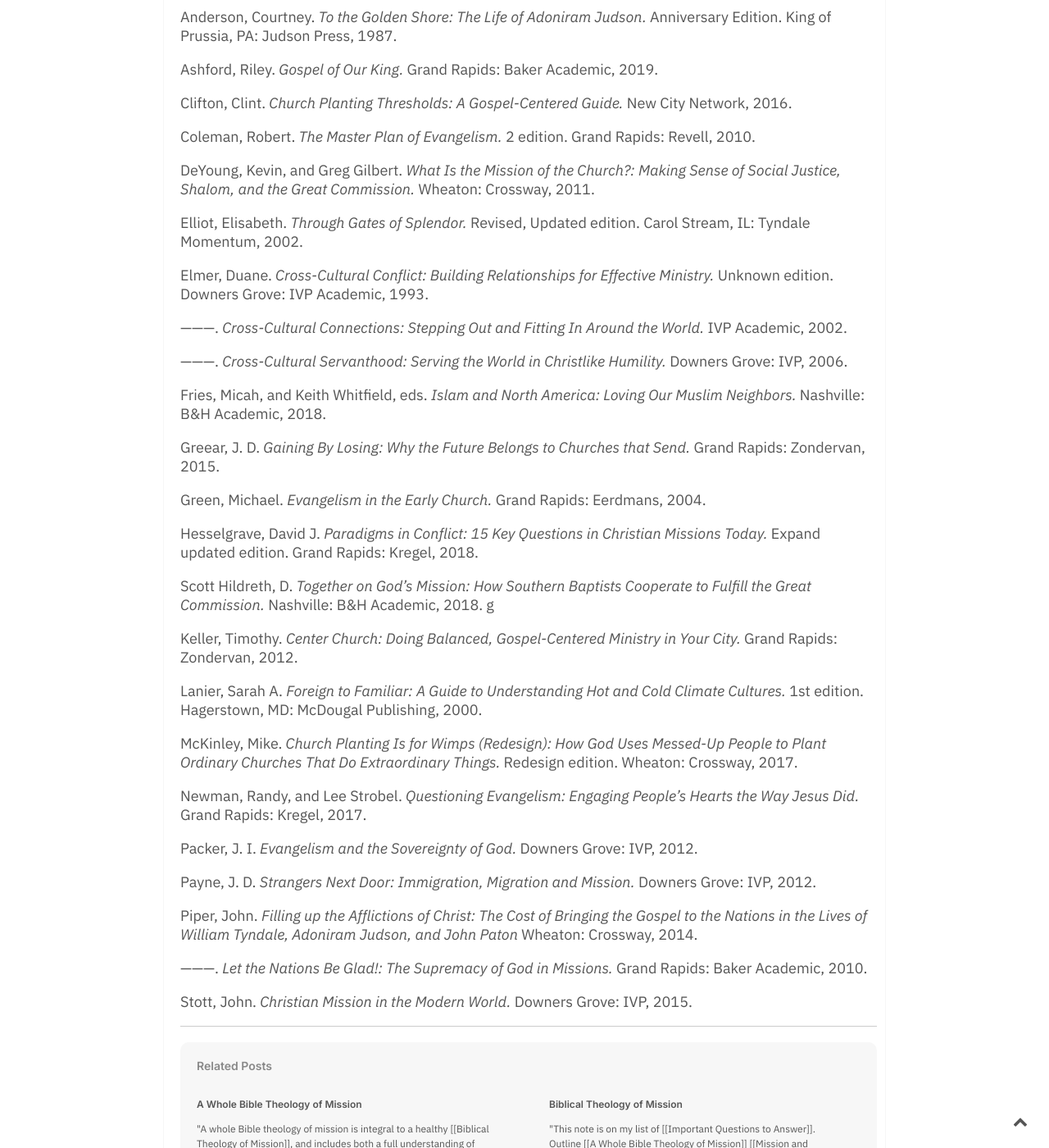
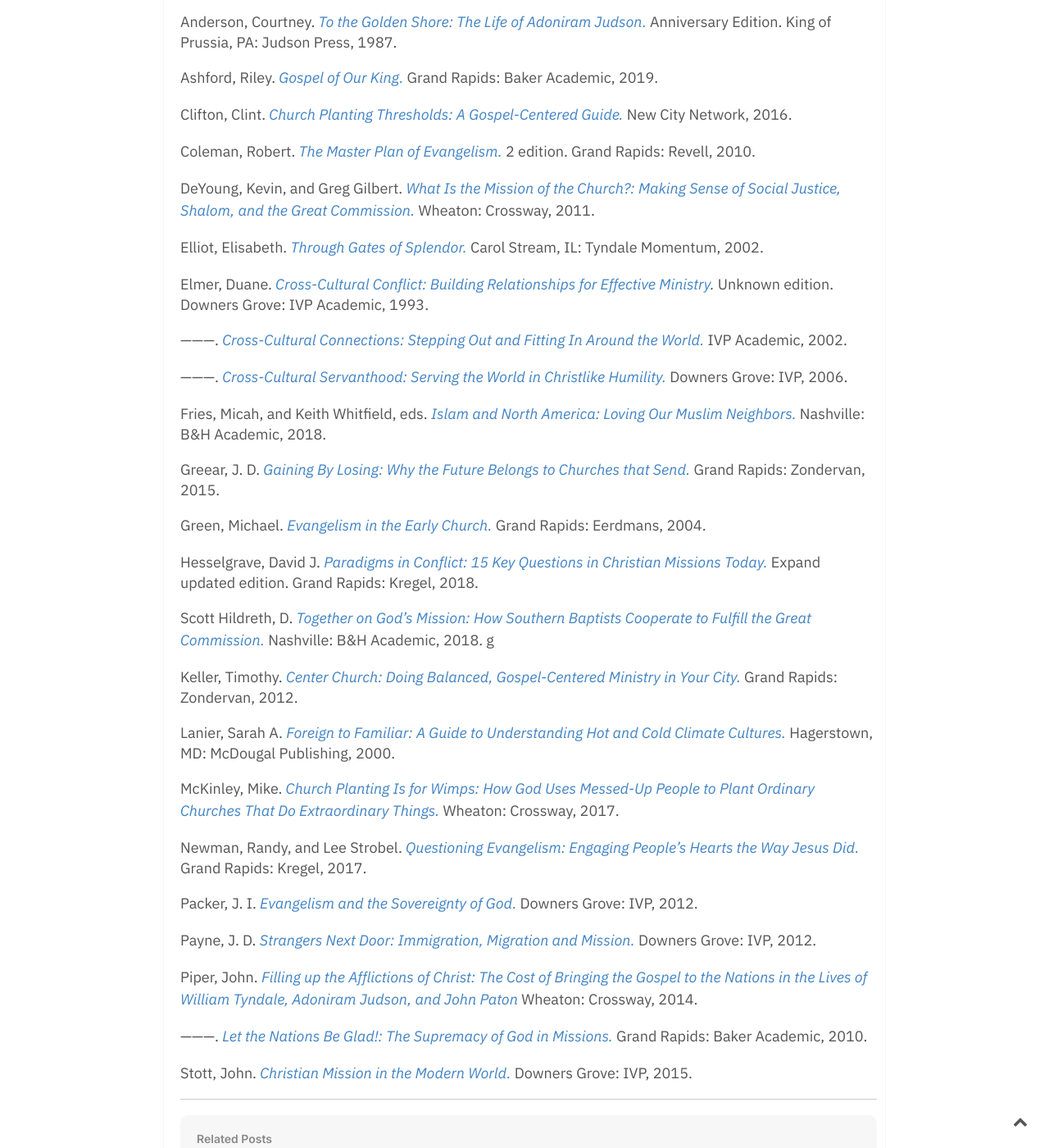
Before and after one commit to keelancook/notebook, a Jekyll site: the page built from _notes/book-notes/Missions Bibliography.md, in a window 1280 px wide and 1400 px high, scrolled down 723 px. Shown: the whole window at 82% size. Built offline with Jekyll 4.4.1, drawn with Linux system fonts in a browser that asks for light colours.

Commit message:
added links to missions bibliography

```diff
--- a/_notes/book-notes/Missions Bibliography.md
+++ b/_notes/book-notes/Missions Bibliography.md
@@ -9,50 +9,50 @@ tags: book-notes missions
 
 >The following books are a selection of works that I regularly recommend to pastors and ministry leaders in local churches to suggest and use with their congregations. These books cover a ranger of topics under the broader umbrella of missions. They take up topics such as: evangelism, church planting, global missions, revitalization and replanting, missionary biographies, and sending for missions.
 
-Akin, Daniel L. *Ten Who Changed the World.* Nashville: B&H, 2012.
+Akin, Daniel L. *[Ten Who Changed the World.](https://amzn.to/3lE0nlg)* Nashville: B&H, 2012.
 
-Anderson, Courtney. *To the Golden Shore: The Life of Adoniram Judson.* Anniversary Edition. King of Prussia, PA: Judson Press, 1987.
+Anderson, Courtney. *[To the Golden Shore: The Life of Adoniram Judson.](https://amzn.to/3lz2Qxn)* Anniversary Edition. King of Prussia, PA: Judson Press, 1987.
 
-Ashford, Riley. *Gospel of Our King.* Grand Rapids: Baker Academic, 2019.
+Ashford, Riley. *[Gospel of Our King.](https://amzn.to/3iqlIfU)* Grand Rapids: Baker Academic, 2019.
 
-Clifton, Clint. *Church Planting Thresholds: A Gospel-Centered Guide.* New City Network, 2016.
+Clifton, Clint. *[Church Planting Thresholds: A Gospel-Centered Guide.](https://amzn.to/3rTcagM)* New City Network, 2016.
 
-Coleman, Robert. *The Master Plan of Evangelism.* 2 edition. Grand Rapids: Revell, 2010.
+Coleman, Robert. *[The Master Plan of Evangelism.](https://amzn.to/2VkAtsg)* 2 edition. Grand Rapids: Revell, 2010.
 
-DeYoung, Kevin, and Greg Gilbert. *What Is the Mission of the Church?: Making Sense of Social Justice, Shalom, and the Great Commission.* Wheaton: Crossway, 2011.
+DeYoung, Kevin, and Greg Gilbert. *[What Is the Mission of the Church?: Making Sense of Social Justice, Shalom, and the Great Commission.](https://amzn.to/2Vm9eNY)* Wheaton: Crossway, 2011.
 
-Elliot, Elisabeth. *Through Gates of Splendor.* Revised, Updated edition. Carol Stream, IL: Tyndale Momentum, 2002.
+Elliot, Elisabeth. *[Through Gates of Splendor.](https://amzn.to/2Vk3159)* Carol Stream, IL: Tyndale Momentum, 2002.
 
-Elmer, Duane. *Cross-Cultural Conflict: Building Relationships for Effective Ministry.* Unknown edition. Downers Grove: IVP Academic, 1993.
+Elmer, Duane. *[Cross-Cultural Conflict: Building Relationships for Effective Ministry](https://amzn.to/3A9f3wK).* Unknown edition. Downers Grove: IVP Academic, 1993.
 
-———. *Cross-Cultural Connections: Stepping Out and Fitting In Around the World.* IVP Academic, 2002.
+———. *[Cross-Cultural Connections: Stepping Out and Fitting In Around the World.](https://amzn.to/3lxuBGv)* IVP Academic, 2002.
 
-———. *Cross-Cultural Servanthood: Serving the World in Christlike Humility.* Downers Grove: IVP, 2006.
+———. *[Cross-Cultural Servanthood: Serving the World in Christlike Humility.](https://amzn.to/37ogcEs)* Downers Grove: IVP, 2006.
 
-Fries, Micah, and Keith Whitfield, eds. *Islam and North America: Loving Our Muslim Neighbors.* Nashville: B&H Academic, 2018.
+Fries, Micah, and Keith Whitfield, eds. *[Islam and North America: Loving Our Muslim Neighbors.](https://amzn.to/2VvK3Ij)* Nashville: B&H Academic, 2018.
 
-Greear, J. D. *Gaining By Losing: Why the Future Belongs to Churches that Send.* Grand Rapids: Zondervan, 2015.
+Greear, J. D. *[Gaining By Losing: Why the Future Belongs to Churches that Send.](https://amzn.to/3Clk9I3)* Grand Rapids: Zondervan, 2015.
 
-Green, Michael. *Evangelism in the Early Church.* Grand Rapids: Eerdmans, 2004.
+Green, Michael. *[Evangelism in the Early Church.](https://amzn.to/3is3UBc)* Grand Rapids: Eerdmans, 2004.
 
-Hesselgrave, David J. *Paradigms in Conflict: 15 Key Questions in Christian Missions Today.* Expand updated edition. Grand Rapids: Kregel, 2018.
+Hesselgrave, David J. *[Paradigms in Conflict: 15 Key Questions in Christian Missions Today.](https://amzn.to/2TXqKax)* Expand updated edition. Grand Rapids: Kregel, 2018.
 
-Scott Hildreth, D. *Together on God’s Mission: How Southern Baptists Cooperate to Fulfill the Great Commission.* Nashville: B&H Academic, 2018. g
+Scott Hildreth, D. *[Together on God’s Mission: How Southern Baptists Cooperate to Fulfill the Great Commission.](https://amzn.to/3iqjWeZ)* Nashville: B&H Academic, 2018. g
 
-Keller, Timothy. *Center Church: Doing Balanced, Gospel-Centered Ministry in Your City.* Grand Rapids: Zondervan, 2012.
+Keller, Timothy. *[Center Church: Doing Balanced, Gospel-Centered Ministry in Your City.](https://amzn.to/2VylvOS)* Grand Rapids: Zondervan, 2012.
 
-Lanier, Sarah A. *Foreign to Familiar: A Guide to Understanding Hot and Cold Climate Cultures.* 1st edition. Hagerstown, MD: McDougal Publishing, 2000.
+Lanier, Sarah A. *[Foreign to Familiar: A Guide to Understanding Hot and Cold Climate Cultures.](https://amzn.to/3xlCEZq)* Hagerstown, MD: McDougal Publishing, 2000.
 
-McKinley, Mike. *Church Planting Is for Wimps (Redesign): How God Uses Messed-Up People to Plant Ordinary Churches That Do Extraordinary Things.* Redesign edition. Wheaton: Crossway, 2017.
+McKinley, Mike. *[Church Planting Is for Wimps: How God Uses Messed-Up People to Plant Ordinary Churches That Do Extraordinary Things.](https://amzn.to/3xrVcaj)* Wheaton: Crossway, 2017.
 
-Newman, Randy, and Lee Strobel. *Questioning Evangelism: Engaging People’s Hearts the Way Jesus Did.* Grand Rapids: Kregel, 2017.
+Newman, Randy, and Lee Strobel. *[Questioning Evangelism: Engaging People’s Hearts the Way Jesus Did.](https://amzn.to/3xxHbrW)* Grand Rapids: Kregel, 2017.
 
-Packer, J. I. *Evangelism and the Sovereignty of God.*  Downers Grove: IVP, 2012.
+Packer, J. I. *[Evangelism and the Sovereignty of God.](https://amzn.to/3fAavYv)*  Downers Grove: IVP, 2012.
 
-Payne, J. D. *Strangers Next Door: Immigration, Migration and Mission.* Downers Grove: IVP, 2012.
+Payne, J. D. *[Strangers Next Door: Immigration, Migration and Mission.](https://amzn.to/3Ae2i3Z)* Downers Grove: IVP, 2012.
 
-Piper, John. *Filling up the Afflictions of Christ: The Cost of Bringing the Gospel to the Nations in the Lives of William Tyndale, Adoniram Judson, and John Paton* Wheaton: Crossway, 2014.
+Piper, John. *[Filling up the Afflictions of Christ: The Cost of Bringing the Gospel to the Nations in the Lives of William Tyndale, Adoniram Judson, and John Paton](https://amzn.to/3ynML14)* Wheaton: Crossway, 2014.
 
-———. *Let the Nations Be Glad!: The Supremacy of God in Missions.* Grand Rapids: Baker Academic, 2010.
+———. *[Let the Nations Be Glad!: The Supremacy of God in Missions.](https://amzn.to/37lVx3N)* Grand Rapids: Baker Academic, 2010.
 
-Stott, John. *Christian Mission in the Modern World.* Downers Grove: IVP, 2015.
+Stott, John. *[Christian Mission in the Modern World.](https://amzn.to/3ytOr9h)* Downers Grove: IVP, 2015.
```
Also changed, not shown: .obsidian/appearance.json, 1 other file.
